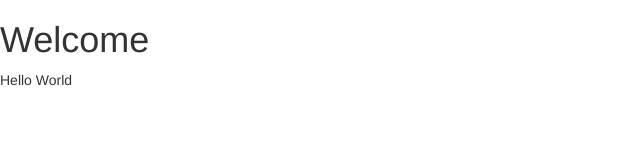
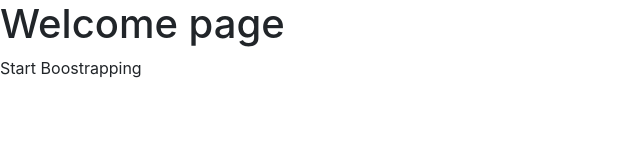
Before and after one commit to arrunks/static-web, a website built with webpack: page src/index.html in a window 1280 px wide. Shown: the whole page, without its empty margins (0-640 px from the left). Built offline with nearby package versions, Linux system fonts and the light colour scheme.

Commit message:
upgraded to bootstrap 4

```diff
--- a/package.json
+++ b/package.json
@@ -22,11 +22,13 @@
     "babel-loader": "^6.3.2",
     "babel-plugin-syntax-dynamic-import": "^6.18.0",
     "babel-preset-es2015": "^6.22.0",
+    "bootstrap": "^4.0.0",
     "css-loader": "^0.26.1",
     "extract-text-webpack-plugin": "^2.0.0-rc.3",
     "file-loader": "^0.10.0",
     "html-webpack-plugin": "^2.28.0",
     "node-sass": "^4.5.0",
+    "popper.js": "^1.14.3",
     "sass-loader": "^6.0.2",
     "style-loader": "^0.13.1",
     "url-loader": "^0.5.7",
--- a/src/index.html
+++ b/src/index.html
@@ -2,10 +2,15 @@
 <html>
   <head>
     <meta charset="utf-8">
+    <meta http-equiv="X-UA-Compatible" content="IE=edge">
+    <meta name="viewport" content="width=device-width, initial-scale=1">
+    <!-- The above 3 meta tags *must* come first in the head; any other head content must come *after* these tags -->
+    <meta name="description" content="">
+    <meta name="author" content="">
     <title>starter html</title>
   </head>
   <body>
-    <h1>Welcome</h1>
-    <p>Hello World</p>
+    <h1>Welcome page</h1>
+    <p>Start Boostrapping</p>
   </body>
 </html>
--- a/src/index.js
+++ b/src/index.js
@@ -1,7 +1,6 @@
 //Styles
-import './styles/bootstrap.min.css';
-import './styles/style.scss';
-
+require('./styles/style.scss');
+require ('bootstrap/dist/css/bootstrap.css');
 //Scripts
-import 'jquery';
-import './scripts/bootstrap.min.js';
+require('jquery');
+require('bootstrap');
--- a/src/styles/style.scss
+++ b/src/styles/style.scss
@@ -0,0 +1 @@
+//Write customer styles here
```
